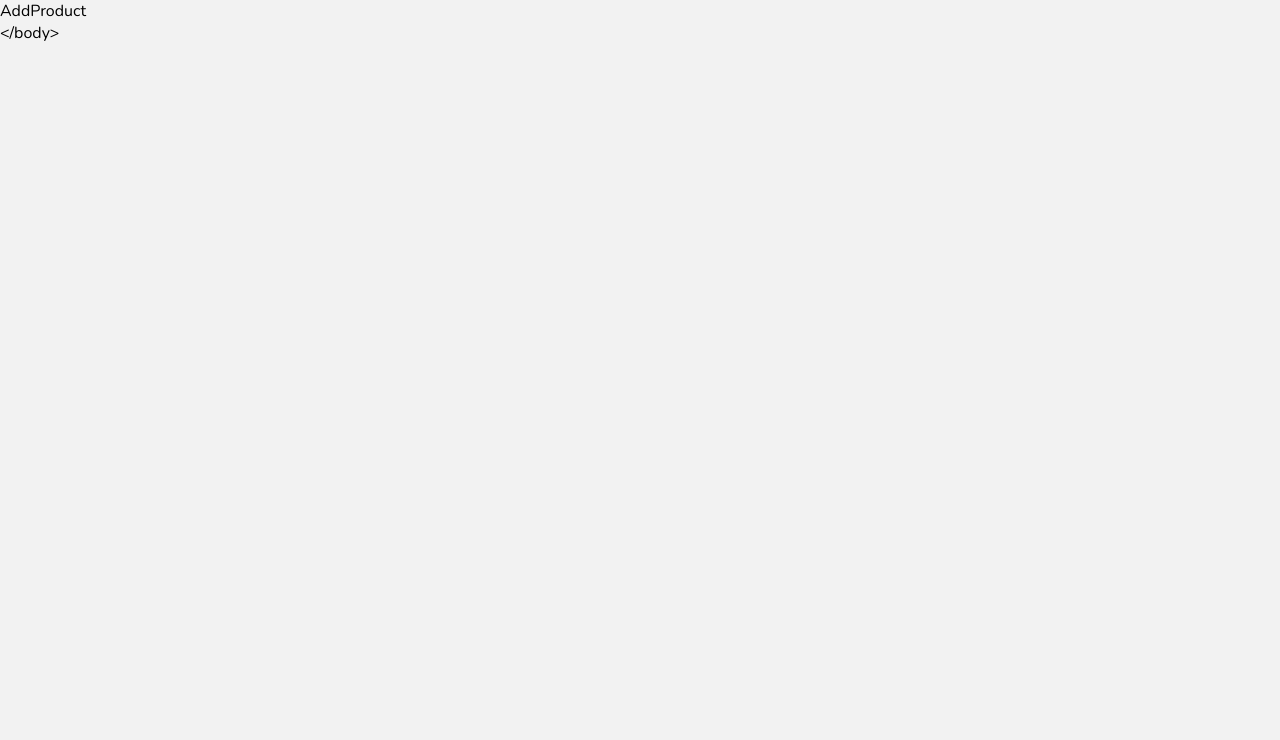
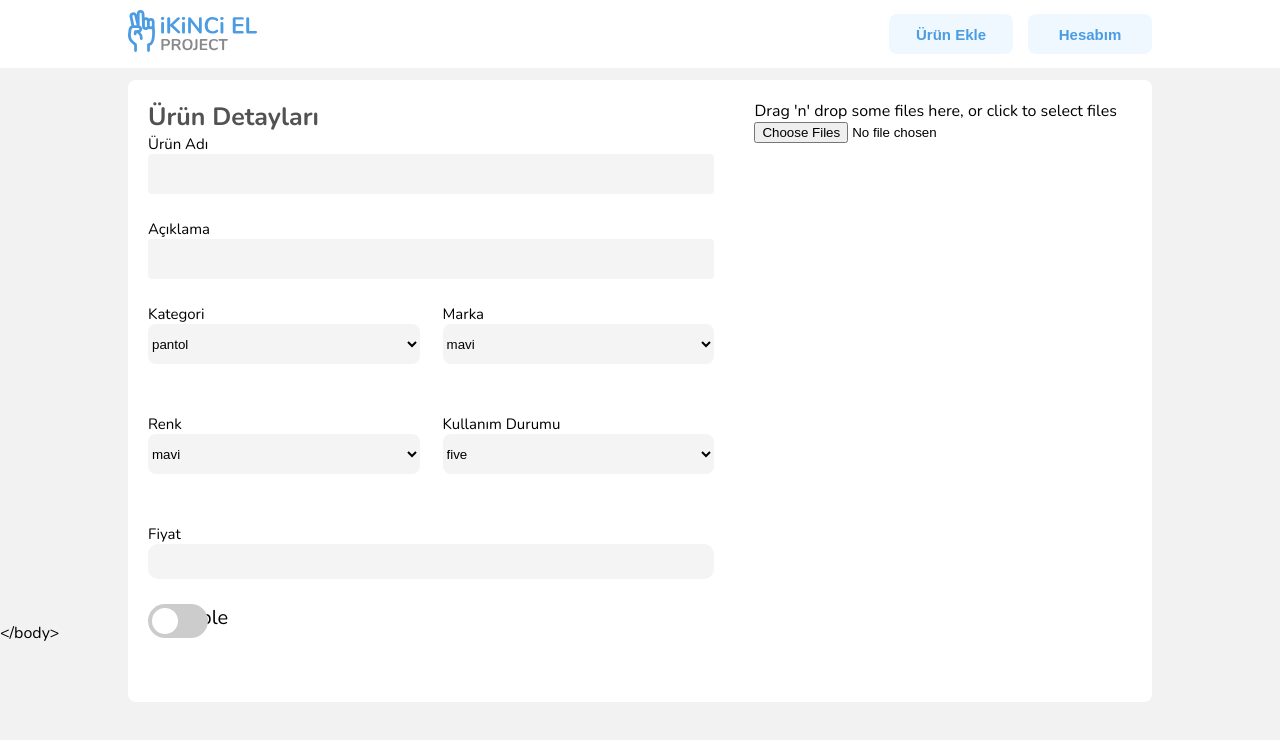
Before and after one commit to enesergun/ikinciel-project-react, a React (Create React App) app: page /addproduct in a window 1280 px wide. Shown: the top 740 px of the page. Built offline with nearby package versions, Linux system fonts and the light colour scheme; sample sign-in values are in the browser's storage.

Commit message:
add product style completed and add image section created

```diff
--- a/package.json
+++ b/package.json
@@ -10,6 +10,7 @@
     "formik": "^2.2.9",
     "react": "^18.0.0",
     "react-dom": "^18.0.0",
+    "react-dropzone": "^14.2.0",
     "react-modal": "^3.15.1",
     "react-router-dom": "6",
     "react-scripts": "5.0.1",
--- /dev/null
+++ b/src/components/DragAndDrop/DragAndDrop.js
@@ -0,0 +1,92 @@
+import React, {useEffect, useState} from 'react';
+import {useDropzone} from 'react-dropzone';
+
+const thumbsContainer = {
+  display: 'flex',
+  flexDirection: 'row',
+  flexWrap: 'wrap',
+  marginTop: 16,
+  background: "black"
+};
+
+const thumb = {
+  display: 'inline-flex',
+  borderRadius: 2,
+  border: '1px solid #eaeaea',
+  marginBottom: 8,
+  marginRight: 8,
+  width: 100,
+  height: 100,
+  padding: 4,
+  boxSizing: 'border-box'
+};
+
+const thumbInner = {
+  display: 'flex',
+  minWidth: 0,
+  overflow: 'hidden'
+};
+
+const img = {
+  display: 'block',
+  width: 'auto',
+  height: '100%'
+};
+
+const deneme = {
+    display: "block",
+}
+
+
+function Previews(props) {
+  const [files, setFiles] = useState([]);
+  const {getRootProps, getInputProps} = useDropzone({
+    accept: {
+      'image/*': []
+    },
+    onDrop: acceptedFiles => {
+      setFiles(acceptedFiles.map(file => Object.assign(file, {
+        preview: URL.createObjectURL(file)
+      })));
+    }
+  });
+
+  const thumbs = files.map(file => (
+    <div style={thumb} key={file.name}>
+      <div style={thumbInner}>
+        <img
+          src={file.preview}
+          style={img}
+          // Revoke data uri after image is loaded
+          onLoad={() => { URL.revokeObjectURL(file.preview) }}
+          alt=""
+        />
+      </div>
+    </div>
+  ));
+
+  useEffect(() => {
+    // Make sure to revoke the data uris to avoid memory leaks, will run on unmount
+    return () => files.forEach(file => URL.revokeObjectURL(file.preview));
+  }, []);
+
+  return (
+    <section className="container">
+      <div {...getRootProps({className: 'dropzone'})}>
+        <p>Drag 'n' drop some files here, or click to select files</p>
+        <input {...getInputProps()} style={deneme} />
+
+      </div>
+      <aside style={thumbsContainer}>
+        {thumbs}
+        {
+            files.length > 0
+            ? <button onClick={() => setFiles([])}>x</button>
+            : <span></span>
+        }
+      </aside>
+    </section>
+  );
+}
+
+export default Previews
--- a/src/pages/AddProduct/AddProduct.js
+++ b/src/pages/AddProduct/AddProduct.js
@@ -1,8 +1,113 @@
-import React from 'react'
+import {useState, useEffect} from 'react'
+import Navbar from "../../components/Navbar/Navbar";
+import { useAuth } from '../../context/AuthContext';
+import styles from '../style/AddProduct.module.css';
+import formValidationStyle from '../../components/Form/FormValidation'
+import { Navigate } from "react-router-dom";
+
+import Previews from "../../components/DragAndDrop/DragAndDrop";
 
 function AddProduct() {
+  const {loggenIn, userMe} = useAuth();
   return (
-    <div>AddProduct</div>
+    <>
+      {
+        loggenIn ?
+        (
+          <div className={styles.AddProductPage}>
+
+            <div className={styles.navbar}>
+              <Navbar loggenIn={loggenIn}/>
+            </div>
+
+            <div className={styles.AddProductContainer}>
+              <div className={styles.productDetails}>
+                <div className={styles.header}>Ürün Detayları</div>
+                <div className={styles.addProductForm}>
+                  <div className={`${styles.productName} ${styles.formGroup}`}>
+                    <label className={styles.AddProductLabel}>Ürün Adı</label>
+                    <input type="text" />
+                  </div>
+                  <div className={`${styles.description} ${styles.formGroup}`}>
+                    <label className={styles.AddProductLabel}>Açıklama</label>
+                    <input type="text" />
+                  </div>
+
+                  <div className={styles.SelectGroup}>
+                    <div className={`${styles.category} ${styles.formGroup}`}>
+                      <label className={styles.AddProductLabel}>Kategori</label>
+
+                      <select name="categories" id="">
+                        <option value="pantol">pantol</option>
+                        <option value="tişmört">tişmört</option>
+                        <option value="kazak">kazak</option>
+                        <option value="ceket">ceket</option>
+                      </select>
+                    </div>
+                    <div className={`${styles.brand} ${styles.formGroup}`}>
+
+                    <label className={styles.AddProductLabel}>Marka</label>
+
+                      <select name="brand" id="">
+                        <option value="mavi">mavi</option>
+                        <option value="lcw">lcw</option>
+                        <option value="koton">koton</option>
+                        <option value="nike">nike</option>
+                      </select>
+
+                    </div>
+                  </div>
+
+                  <div className={styles.SelectGroup}>
+                    <div className={`${styles.color} ${styles.formGroup}`}>
+
+                      <label className={styles.AddProductLabel}>Renk</label>
+
+                      <select name="colors" id="">
+                        <option value="mavi">mavi</option>
+                        <option value="yeşil">yeşil</option>
+                        <option value="sarı">sarı</option>
+                        <option value="kırmızı">kırmızı</option>
+                      </select>
+
+                    </div>
+                    <div className={`${styles.condition} ${styles.formGroup}`}>
+
+                      <label className={styles.AddProductLabel}>Kullanım Durumu</label>
+
+                      <select name="contion" id="">
+                        <option value="five">five</option>
+                        <option value="four">four</option>
+                        <option value="three">three</option>
+                        <option value="two">two</option>
+                      </select>
+
+                    </div>
+                  </div>
+                  <div className={`${styles.price} ${styles.formGroup}`}>
+                    <label className={styles.AddProductLabel}>Fiyat</label>
+                    <input type="number" name="price" id="" />
+                  </div>
+                  <div className={styles.offerable}>
+                  <label class={styles.switch}>
+                    offerable
+                    <input type="checkbox" />
+                    <span class={`${styles.slider} ${styles.round}`}></span>
+                  </label>
+                  </div>
+                </div>
+              </div>
+              <div className={styles.productImage}>
+              <Previews />
+              </div>
+            </div>
+
+          </div>
+        )
+        : <Navigate replace to="/login" />
+      }
+
+    </>
   )
 }
 
--- /dev/null
+++ b/src/pages/style/AddProduct.module.css
@@ -0,0 +1,134 @@
+.navbar {
+    padding: 10px 0;
+    position: fixed;
+    width: 100%;
+    background-color: white;
+    z-index: 1;
+}
+
+.AddProductContainer {
+    position: relative;
+    top: 80px;
+    margin: 0 auto;
+    max-width: 80%;
+    background-color: white;
+    display: flex;
+    border-radius: 8px;
+}
+
+.productDetails,
+.productImage {
+    padding: 20px;
+}
+
+.productDetails {
+    width: 60%;
+}
+
+.header {
+    font-size: 25px;
+    font-weight: bold;
+    color: #525252;
+}
+
+.productImage  {
+    width: 40%;
+}
+
+.addProductForm {
+    display: flex;
+    flex-direction: column;
+}
+
+.addProductForm div {
+    margin-bottom: 25px;
+}
+
+.category,
+.brand,
+.color,
+.condition {
+    width: 48%;
+
+}
+
+.formGroup {
+    display: inline-flex;
+    flex-direction: column;
+}
+
+.AddProductLabel {
+    font-size: 15px;
+}
+.SelectGroup {
+    display: flex;
+    justify-content: space-between;
+}
+
+select {
+    height: 40px;
+    border: none;
+    background-color: #F4F4F4;
+    border-radius: 8px;
+
+}
+
+.switch {
+    position: relative;
+    display: inline-block;
+    width: 60px;
+    height: 34px;
+  }
+
+  .switch input {
+    opacity: 0;
+    width: 0;
+    height: 0;
+  }
+
+.slider {
+    position: absolute;
+    cursor: pointer;
+    top: 0;
+    left: 0;
+    right: 0;
+    bottom: 0;
+    background-color: #ccc;
+    -webkit-transition: .4s;
+    transition: .4s;
+}
+
+.slider:before {
+    position: absolute;
+    content: "";
+    height: 26px;
+    width: 26px;
+    left: 4px;
+    bottom: 4px;
+    background-color: white;
+    -webkit-transition: .4s;
+    transition: .4s;
+  }
+
+  input:checked + .slider {
+    background-color: #2196F3;
+  }
+
+  input:focus + .slider {
+    box-shadow: 0 0 1px #2196F3;
+  }
+
+  input:checked + .slider:before {
+    -webkit-transform: translateX(26px);
+    -ms-transform: translateX(26px);
+    transform: translateX(26px);
+  }
+
+  /* Rounded sliders */
+  .slider.round {
+    border-radius: 34px;
+  }
+
+  .slider.round:before {
+    border-radius: 50%;
+  }
```
Also changed, not shown: 2 other files (tests, documents, lock files or other folders).
